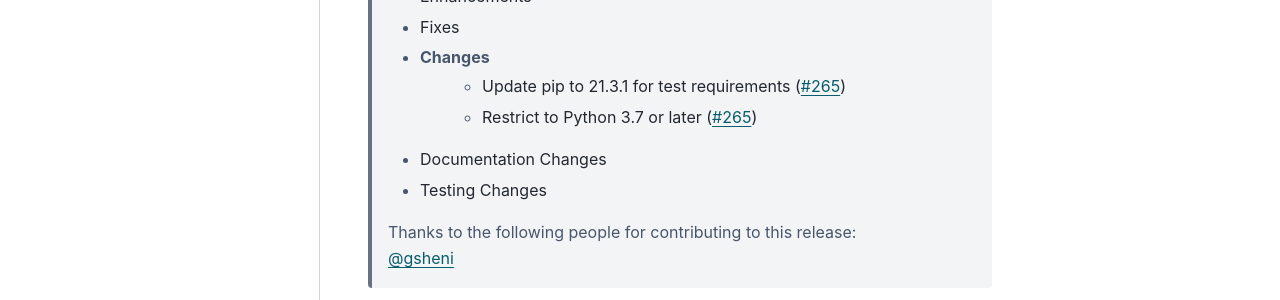
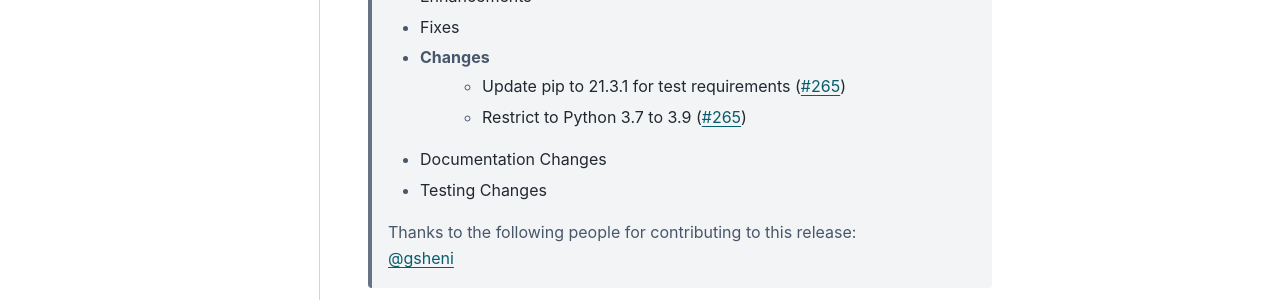
Before and after one commit to alteryx/compose, a Sphinx documentation site: the page built from docs/source/release_notes.rst, in a window 1280 px wide and 900 px high. Shown: the part 323-623 px from the top of the window. Built offline with Sphinx 7.4.7 and the PyData theme 0.15.4, drawn with Linux system fonts in a browser that asks for light colours; comment, search, counter and statistics services are not loaded.

Commit message:
release notes

```diff
--- a/docs/source/release_notes.rst
+++ b/docs/source/release_notes.rst
@@ -8,7 +8,7 @@ Future Release
     * Fixes
     * Changes
         * Update pip to 21.3.1 for test requirements (:pr:`265`)
-        * Restrict to Python 3.7 or later (:pr:`265`)
+        * Restrict to Python 3.7 to 3.9 (:pr:`265`)
     * Documentation Changes
     * Testing Changes
 
```
